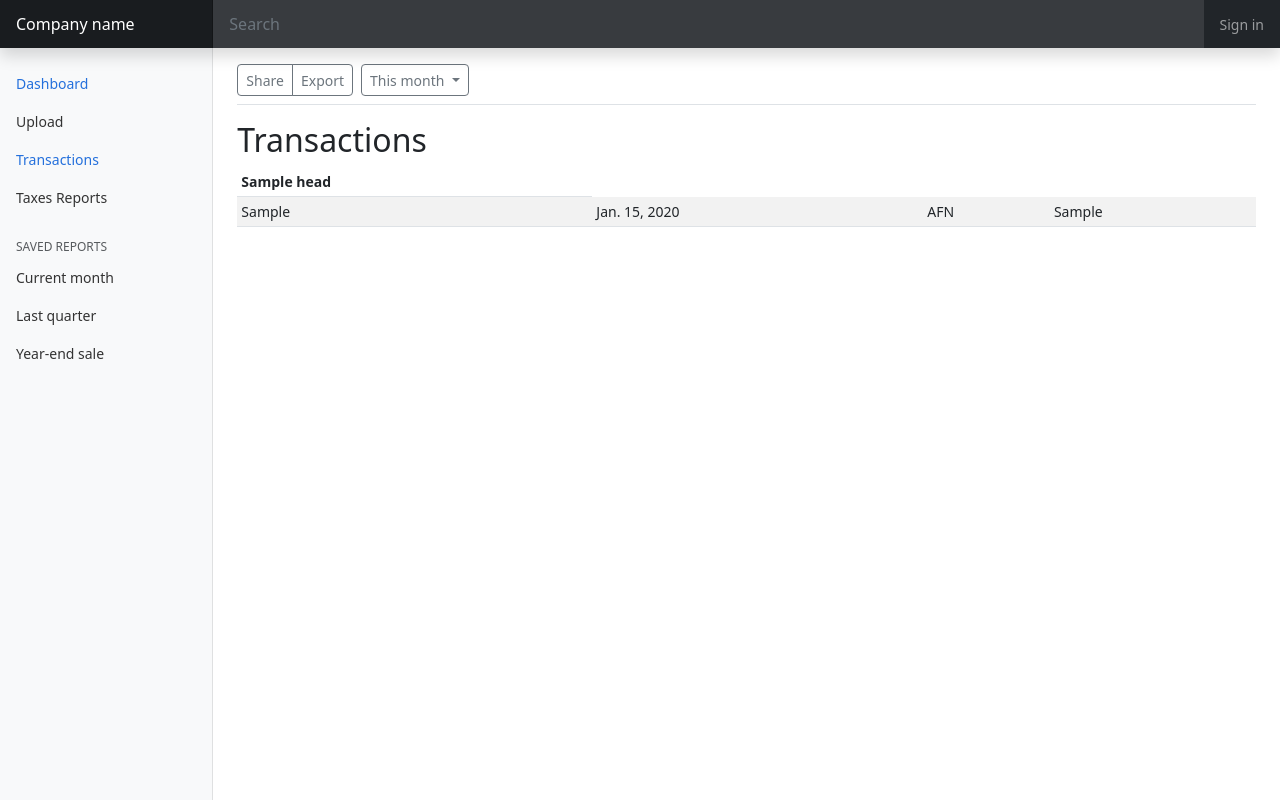
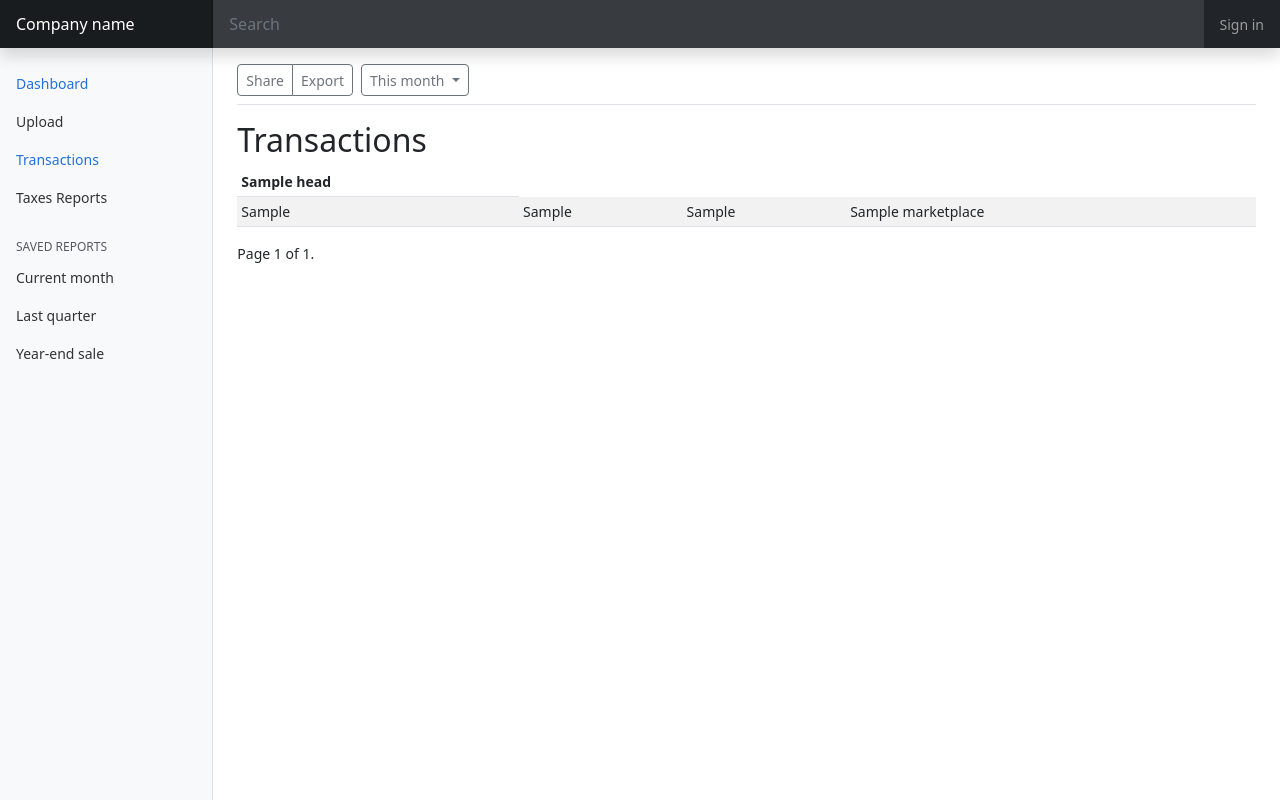
Before and after one commit to Simple2B/tax_calc, a Django app: template templates/transaction/list.html in a window 1280 px wide. Run offline with Django 4.2, Linux system fonts and the light colour scheme; tables that the repository leaves empty hold one stand-in row (values such as "Sample post"); the template is opened without the code that fills it: values that come from a table or form of the project are taken from there, most other values are stand-ins (such as "Sample title", 1, 10 or a date in 2020); some libraries are stand-ins or nearby versions.

Commit message:
Add pagination

```diff
--- a/apps/transactions/views.py
+++ b/apps/transactions/views.py
@@ -6,6 +6,7 @@
     UpdateView,
     DeleteView,
 )
+from django.core.paginator import Paginator
 from django.contrib.auth.mixins import LoginRequiredMixin
 from django.contrib.auth import get_user_model
 from django.contrib import messages
@@ -22,6 +23,9 @@
 @login_required
 def transactions(request):
     transactions = Transactions.objects.filter(user=request.user)
+    paginator = Paginator(transactions, 50)
+    page_number = request.GET.get("page")
+    page_obj = paginator.get_page(page_number)
     context = {
         "count": len(transactions),
         "headers": [
@@ -30,7 +34,7 @@
             "SALES_CHANNEL",
             "MARKETPLACE",
         ],
-        "data": transactions,
+        "data": page_obj,
     }
     return render(request, "transaction/list.html", context)
 
--- a/templates/transaction/list.html
+++ b/templates/transaction/list.html
@@ -24,5 +24,22 @@
     {% endfor %}
     </tbody>
   </table>
+  <div class="pagination">
+    <span class="step-links">
+        {% if page_obj.has_previous %}
+            <a href="?page=1">&laquo; first</a>
+            <a href="?page={{ page_obj.previous_page_number }}">previous</a>
+        {% endif %}
+
+        <span class="current">
+            Page {{ page_obj.number }} of {{ page_obj.paginator.num_pages }}.
+        </span>
+
+        {% if page_obj.has_next %}
+            <a href="?page={{ page_obj.next_page_number }}">next</a>
+            <a href="?page={{ page_obj.paginator.num_pages }}">last &raquo;</a>
+        {% endif %}
+    </span>
+</div>
 </div>
 {% endblock %}
```
